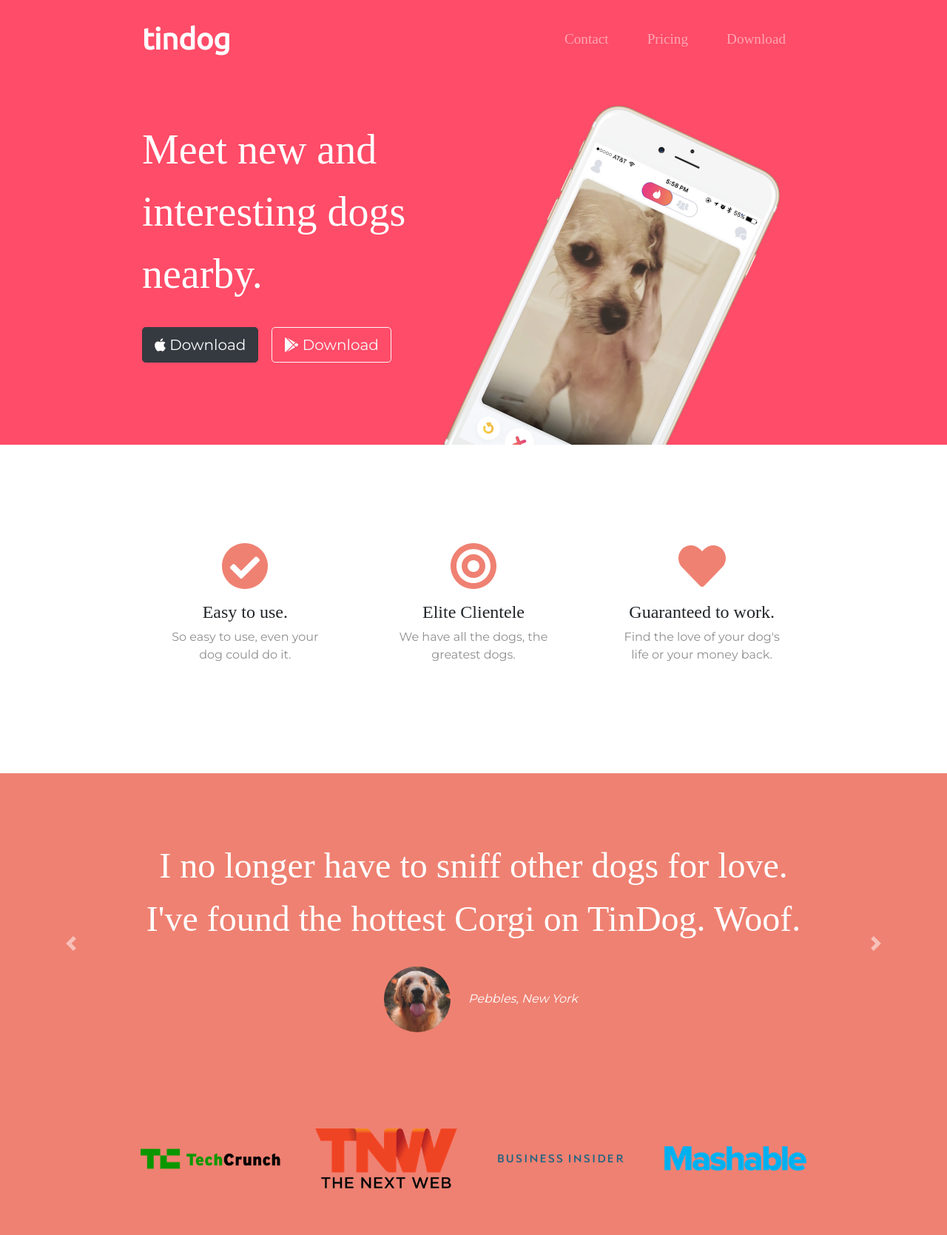
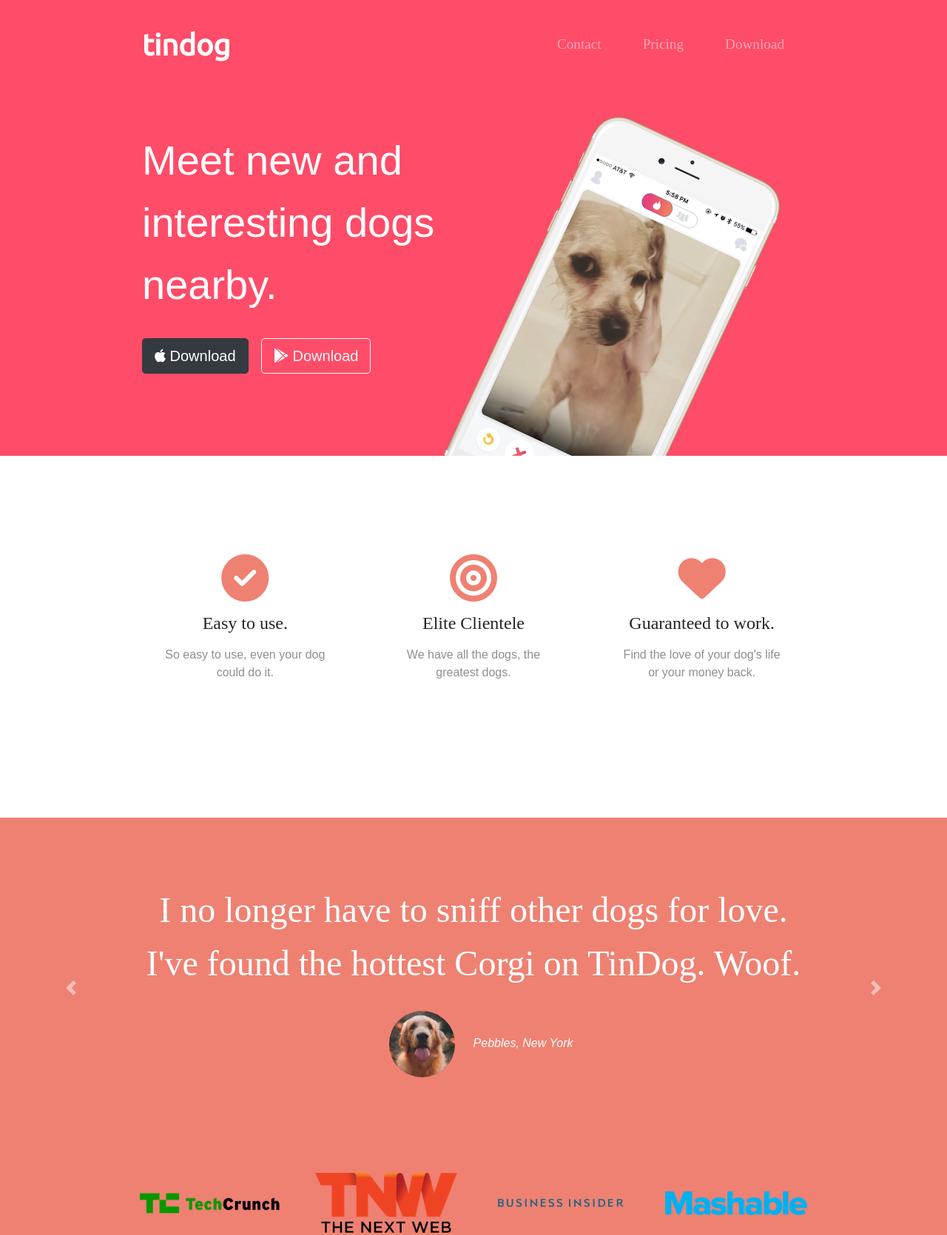
Before and after one commit to groodking/tindog, a plain HTML site: page index.html in a window 1280 px wide. Shown: the part 20-1689 px from the top of the page at 74% size. Drawn offline with nearby package versions, Linux system fonts and the light colour scheme.

Commit message:
Add files via upload

```diff
--- a/css/styles.css
+++ b/css/styles.css
@@ -1,179 +1,187 @@
-
-body {
-  font-family: "Montserrat";
+ body{
+  font-family: 'Montserrat-black', sans-serif;
   text-align: center;
 }
-
-h1, h2, h3, h4, h5, h6 {
-  font-family: "Montserrat-Bold";
+h2, h3
+{
+    font-family: "Montserrat-bold";
 }
-
-p {
-  color: #8f8f8f;
-}
-
-/* Headings */
-
-.big-heading {
-  font-family: "Montserrat-Black";
+h1
+{
   font-size: 3.5rem;
   line-height: 1.5;
 }
+li
+{
+   margin: 20px;   /*or nav-item [padding: 0 18px;] */
+}
+/* title */
+#title
+{
+  background-color:#ff4c68;
+  color:white;
+  text-align: left;
+}
+.container-fluid
+{
+  padding: 3% 15% 7%;
+}
+.Download-button
+{
+  margin: 5% 3% 5% 0;
+}
+.extra /*Title image*/
+{
+  transform: rotate(25deg);
+  width:60%;
+  position: absolute;
+  left: 10%;
+}
+/* navigation Bar */
 
-.section-heading {
+.navbar{
+  padding:0 0 4.5rem;  /* to align the navigation bar with text by removing the bu default padding form left and right*/
+}
+.navbar-brand
+{
+  font-size:2.5rem;
+  font-family: "ubuntu";
+  font-weight: bold;
+}
+.nav-link
+{
+  font-size: 1.2rem;
+  font-family: "Montserrat-light";
+}
+/* feature section */
+#features
+{
+  background-color: white;
+  position: relative;
+}
+.icon
+{
+  color: #ef8172;
+  font-size: 4em;
+  margin-top:95px;
+  padding-bottom: 15px;
+}
+.icon:hover
+{
+  color: #ff4c68;
+}
+.text
+{
+  color:#8f8f8f;
+  padding:8px 10% 10%;
+}
+.feature-text
+{
+  font-size: 1.5rem;
+}
+.feature
+{
+  margin-bottom:50px;
+}
+
+/* testimonial section */
+#testimonials
+{
+  clear:left;
+  color: white;
+}
+.testimonial-image
+{
+  border-radius: 100%;
+  width: 10%;
+  margin: 20px;
+}
+.testimonial-text
+{
   font-size: 3rem;
   line-height: 1.5;
 }
-
-/* Containers */
-
-.container-fluid{
+/* press section */
+#press
+{
+  background-color: #ef8172;
+  padding-bottom: 3%;
+}
+.prespics
+{
+  width: 15%;
+  margin: 20px 20px 50px ;
+}
+.carousel-item
+{
   padding: 7% 15%;
 }
 
-/* Sections */
-
-.colored-section {
-  background-color: #ff4c68;
-  color: #fff;
+.pric{
+  color:#8f8f8f;
+  font-family:"Montserrat";
 }
 
-.white-section {
-  background-color: #fff;
+/* pricing section */
+
+#pricing
+{
+  padding: 100px;
+
+}
+.pricing-column
+{
+  padding: 3% 2%;
 }
 
-/* Navigation Bar */
-
-.navbar {
-  padding: 0 0 4.5rem;
+.cardtext
+{
+  font-size: 3rem;
+  line-height: 1.5;
 }
-
-.navbar-brand {
-  font-family: "Ubuntu";
-  font-size: 2.5rem;
-  font-weight: bold;
-}
-
-.nav-item {
-  padding: 0 18px;
-}
-
-.nav-link {
-  font-size: 1.2rem;
-  font-family: "Montserrat-Light";
-}
-
-/* Buttons */
-
-.download-button {
-  margin: 5% 3% 5% 0;
-}
-
-/* Title Section */
-
-#title {
-  background-color: #ff4c68;
-  color: #fff;
-  text-align: left;
-}
-
-#title .container-fluid {
-  padding: 3% 15% 7%;
-}
-
-/* Title Image */
-
-.title-image {
-  width: 60%;
-  transform: rotate(25deg);
-  position: absolute;
-  right: 30%;
-}
-
-/* Features Section */
-
-#features {
-  position: relative;
-}
-
-.feature-title {
+.pricetext
+{
   font-size: 1.5rem;
 }
 
-.feature-box {
-  padding: 4.5%;
+
+/* footer */
+#footer
+{
+  background-color: white;
+  position: relative;
+  bottom: 100px;
 }
-
-.icon {
-  color: #ef8172;
-  margin-bottom: 1rem;
+.cta{
+  background-color: #ff4c68;
+  padding: 7% 15%;
+  margin-bottom: 190px;
 }
-
-.icon:hover {
-  color: #ff4c68;
-}
-
-/* Testimonial Section */
-
-#testimonials {
-  background-color: #ef8172;
-}
-
-.testimonial-text {
-  font-size: 3rem;
+.footer
+{
+  color: white;
+  font-family: "Montserrat-black";
+  font-size: 3.5rem;
   line-height: 1.5;
 }
-
-.testimonial-image {
-  width: 10%;
-  border-radius: 100%;
-  margin: 20px;
+.we
+{
+  font-family: "Montserrat";
 }
-
-
-#press {
-  background-color: #ef8172;
-  padding-bottom: 3%;
+.awsome
+{
+  padding: 40px 10px 15px 10px;
 }
-
-.press-logo {
-  width: 15%;
-  margin: 20px 20px 50px;
-}
-
-/* Pricing Section */
-
-#pricing {
-  padding: 100px;
-}
-
-.price-text {
-  font-size: 3rem;
-  line-height: 1.5;
-}
-
-.pricing-column {
-  padding: 3% 2%;
-}
-
-/* CTA Section */
-
-
-/* Footer Section */
-
-
-.social-icon {
-  margin: 20px 10px;
-}
-
-@media (max-width: 1028px) {
-
-  #title {
+/* media */
+@media (max-width:1053px)
+{
+  .extra
+  {
+    position:static;
+    transform: rotate(0);
+  }
+  #title
+  {
     text-align: center;
   }
-
-  .title-image {
-    position: static;
-    transform: rotate(0);
-  }
 }
--- a/index.html
+++ b/index.html
@@ -5,39 +5,35 @@
   <meta charset="utf-8">
   <title>TinDog</title>
 
-  <!-- Google Fonts -->
-  <link href="https://fonts.googleapis.com/css?family=Montserrat|Ubuntu" rel="stylesheet">
+  <!-- Google fonts -->
+  <link href="https://fonts.googleapis.com/css?family=Montserrat|Ubuntu&display=swap" rel="stylesheet">
+  <link rel="icon" href="images/icons8-dog-80.png">
 
-  <!-- CSS Stylesheets -->
-  <link rel="stylesheet" href="https://maxcdn.bootstrapcdn.com/bootstrap/4.0.0/css/bootstrap.min.css" integrity="sha384-Gn5384xqQ1aoWXA+058RXPxPg6fy4IWvTNh0E263XmFcJlSAwiGgFAW/dAiS6JXm" crossorigin="anonymous">
+  <!-- CSS style sheets -->
+  <link rel="stylesheet" href="https://stackpath.bootstrapcdn.com/bootstrap/4.4.1/css/bootstrap.min.css" integrity="sha384-Vkoo8x4CGsO3+Hhxv8T/Q5PaXtkKtu6ug5TOeNV6gBiFeWPGFN9MuhOf23Q9Ifjh" crossorigin="anonymous">
   <link rel="stylesheet" href="css/styles.css">
 
-  <!-- Font Awesome -->
-  <script defer src="https://use.fontawesome.com/releases/v5.0.7/js/all.js"></script>
+  <!-- Font awsome icons -->
+  <script src="https://kit.fontawesome.com/004f74170b.js" crossorigin="anonymous"></script>
 
-  <!-- Bootstrap Scripts -->
-  <script src="https://code.jquery.com/jquery-3.2.1.slim.min.js" integrity="sha384-KJ3o2DKtIkvYIK3UENzmM7KCkRr/rE9/Qpg6aAZGJwFDMVNA/GpGFF93hXpG5KkN" crossorigin="anonymous"></script>
-  <script src="https://cdnjs.cloudflare.com/ajax/libs/popper.js/1.12.9/umd/popper.min.js" integrity="sha384-ApNbgh9B+Y1QKtv3Rn7W3mgPxhU9K/ScQsAP7hUibX39j7fakFPskvXusvfa0b4Q" crossorigin="anonymous"></script>
-  <script src="https://maxcdn.bootstrapcdn.com/bootstrap/4.0.0/js/bootstrap.min.js" integrity="sha384-JZR6Spejh4U02d8jOt6vLEHfe/JQGiRRSQQxSfFWpi1MquVdAyjUar5+76PVCmYl" crossorigin="anonymous"></script>
+  <!-- Bootstrap scripts -->
+  <script src="https://code.jquery.com/jquery-3.4.1.slim.min.js" integrity="sha384-J6qa4849blE2+poT4WnyKhv5vZF5SrPo0iEjwBvKU7imGFAV0wwj1yYfoRSJoZ+n" crossorigin="anonymous"></script>
+  <script src="https://cdn.jsdelivr.net/npm/popper.js@1.16.0/dist/umd/popper.min.js" integrity="sha384-Q6E9RHvbIyZFJoft+2mJbHaEWldlvI9IOYy5n3zV9zzTtmI3UksdQRVvoxMfooAo" crossorigin="anonymous"></script>
+  <script src="https://stackpath.bootstrapcdn.com/bootstrap/4.4.1/js/bootstrap.min.js" integrity="sha384-wfSDF2E50Y2D1uUdj0O3uMBJnjuUD4Ih7YwaYd1iqfktj0Uod8GCExl3Og8ifwB6" crossorigin="anonymous"></script>
+
 </head>
 
 <body>
 
-  <section class="colored-section" id="title">
-
+  <section id="title">
     <div class="container-fluid">
-
       <!-- Nav Bar -->
-
       <nav class="navbar navbar-expand-lg navbar-dark">
-
-        <a class="navbar-brand" href="">tindog</a>
-
-        <button class="navbar-toggler" type="button" data-toggle="collapse" data-target="#navbarTogglerDemo02">
-            <span class="navbar-toggler-icon"></span>
+        <a class="navbar-brand" href="#">tindog</a>
+        <button class="navbar-toggler" type="button" data-toggle="collapse" data-target="#navbarNav" aria-controls="navbarNav" aria-expanded="false" aria-label="Toggle navigation">
+          <span class="navbar-toggler-icon"></span>
         </button>
-
-        <div class="collapse navbar-collapse" id="navbarTogglerDemo02">
+        <div class="collapse navbar-collapse" id="navbarNav">
 
           <ul class="navbar-nav ml-auto">
             <li class="nav-item">
@@ -50,27 +46,25 @@
               <a class="nav-link" href="#cta">Download</a>
             </li>
           </ul>
-
         </div>
       </nav>
 
 
+
       <!-- Title -->
 
+
       <div class="row">
-
-        <div class="col-lg-6">
-          <h1 class="big-heading">Meet new and interesting dogs nearby.</h1>
-          <button type="button" class="btn btn-dark btn-lg download-button"><i class="fab fa-apple"></i> Download</button>
-          <button type="button" class="btn btn-outline-light btn-lg download-button"><i class="fab fa-google-play"></i> Download</button>
+        <div class="col-lg-6 col-md-12 col-sm-12">
+          <!-- no need to mention code for full size i.e 12/12 is 1 so only col-lg-6 will do the trick-->
+          <h1>Meet new and interesting dogs nearby.</h1>
+          <button type="button" class="btn btn-dark btn-lg Download-button"><i class="fab fa-apple"></i> Download</button>
+          <button type="button" class="btn btn-outline-light btn-lg Download-button"><i class="fab fa-google-play"></i> Download</button>
         </div>
-
-        <div class="col-lg-6">
-          <img class="title-image" src="images/iphone6.png" alt="iphone-mockup">
+        <div class="col-lg-6 col-md-12 col-sm-12 div2">
+          <img class="extra" src="images/iphone6.png" alt="iphone-mockup">
         </div>
-
       </div>
-
     </div>
 
   </section>
@@ -78,58 +72,54 @@
 
   <!-- Features -->
 
-  <section class="white-section" id="features">
+  <section id="features">
 
-    <div class="container-fluid">
-
+    <div class="container-fluid feature" align="center">
       <div class="row">
-        <div class="feature-box col-lg-4">
-          <i class="icon fas fa-check-circle fa-4x"></i>
-          <h3 class="feature-title">Easy to use.</h3>
-          <p>So easy to use, even your dog could do it.</p>
+        <div class="col-lg-4 featurebox">
+          <i class="fas fa-check-circle icon"></i>
+          <h3 class="feature-text">Easy to use.</h3>
+          <p class="text">So easy to use, even your dog could do it.</p>
         </div>
-
-        <div class="feature-box col-lg-4">
-          <i class="icon fas fa-bullseye fa-4x"></i>
-          <h3 class="feature-title">Elite Clientele</h3>
-          <p>We have all the dogs, the greatest dogs.</p>
+        <div class="col-lg-4">
+          <i class="fas fa-bullseye icon"></i>
+          <h3 class="feature-text">Elite Clientele</h3>
+          <p class="text">We have all the dogs, the greatest dogs.</p>
         </div>
-
-        <div class="feature-box col-lg-4">
-          <i class="icon fas fa-heart fa-4x"></i>
-          <h3 class="feature-title">Guaranteed to work.</h3>
-          <p>Find the love of your dog's life or your money back.</p>
+        <div class="col-lg-4">
+          <i class="fas fa-heart icon"></i>
+          <h3 class="feature-text">Guaranteed to work.</h3>
+          <p class="text">Find the love of your dog's life or your money back.</p>
         </div>
       </div>
-
-
+    </div>
     </div>
   </section>
 
 
   <!-- Testimonials -->
 
-  <section class="colored-section" id="testimonials">
+  <section id="testimonials">
 
-    <div id="testimonial-carousel" class="carousel slide" data-ride="false">
+    <div id="Testimonials" class="carousel slide" data-ride="false" data-keyboard="true">
       <div class="carousel-inner">
-        <div class="carousel-item active container-fluid">
+        <div class="carousel-item active" style="background-color:#ef8172;">
           <h2 class="testimonial-text">I no longer have to sniff other dogs for love. I've found the hottest Corgi on TinDog. Woof.</h2>
           <img class="testimonial-image" src="images/dog-img.jpg" alt="dog-profile">
-          <em>Pebbles, New York</em>
+          <em class="em">Pebbles, New York</em>
         </div>
-        <div class="carousel-item container-fluid">
+        <div class="carousel-item">
           <h2 class="testimonial-text">My dog used to be so lonely, but with TinDog's help, they've found the love of their life. I think.</h2>
           <img class="testimonial-image" src="images/lady-img.jpg" alt="lady-profile">
           <em>Beverly, Illinois</em>
         </div>
+        <a class="carousel-control-prev" href="#Testimonials" role="button" data-slide="prev">
+          <span class="carousel-control-prev-icon"></span>
+        </a>
+        <a class="carousel-control-next" href="#Testimonials" role="button" data-slide="next">
+          <span class="carousel-control-next-icon"></span>
+        </a>
       </div>
-      <a class="carousel-control-prev" href="#testimonial-carousel" role="button" data-slide="prev">
-    <span class="carousel-control-prev-icon"></span>
-      </a>
-      <a class="carousel-control-next" href="#testimonial-carousel" role="button" data-slide="next">
-    <span class="carousel-control-next-icon"></span>
-      </a>
     </div>
 
   </section>
@@ -137,101 +127,88 @@
 
   <!-- Press -->
 
-  <section class="colored-section" id="press">
-    <img class="press-logo" src="images/techcrunch.png" alt="tc-logo">
-    <img class="press-logo" src="images/tnw.png" alt="tnw-logo">
-    <img class="press-logo" src="images/bizinsider.png" alt="biz-insider-logo">
-    <img class="press-logo" src="images/mashable.png" alt="mashable-logo">
+  <section id="press">
+    <img class="prespics" src="images/techcrunch.png" alt="tc-logo">
+    <img class="prespics" src="images/tnw.png" alt="tnw-logo">
+    <img class="prespics" src="images/bizinsider.png" alt="biz-insider-logo">
+    <img class="prespics" src="images/mashable.png" alt="mashable-logo">
 
   </section>
 
 
   <!-- Pricing -->
 
-  <section class="white-section" id="pricing">
-
-    <h2 class="section-heading">A Plan for Every Dog's Needs</h2>
-    <p>Simple and affordable price plans for your and your dog.</p>
+  <section id="pricing">
+    <h2 class="cardtext">A Plan for Every Dog's Needs</h2>
+    <p class="pric foot">Simple and affordable price plans for your and your dog.</p>
 
     <div class="row">
-
       <div class="pricing-column col-lg-4 col-md-6">
         <div class="card">
           <div class="card-header">
-            <h3>Chihuahua</h3>
+            <h3 class="pricetext">Chihuahua</h3>
           </div>
           <div class="card-body">
-            <h2 class="price-text">Free</h2>
+            <h2 class="cardtext">Free</h2>
             <p>5 Matches Per Day</p>
             <p>10 Messages Per Day</p>
             <p>Unlimited App Usage</p>
-            <button class="btn btn-lg btn-block btn-outline-dark" type="button">Sign Up</button>
+            <button type="button" class="btn btn-lg btn-block btn-outline-dark">Sign Up</button>
           </div>
         </div>
       </div>
-
       <div class="pricing-column col-lg-4 col-md-6">
         <div class="card">
           <div class="card-header">
-            <h3>Labrador</h3>
+            <h3 class="pricetext">Labrador</h3>
           </div>
           <div class="card-body">
-            <h2 class="price-text">$49 / mo</h2>
+            <h2 class="cardtext">$49 / mo</h2>
             <p>Unlimited Matches</p>
             <p>Unlimited Messages</p>
             <p>Unlimited App Usage</p>
-            <button class="btn btn-lg btn-block btn-dark" type="button">Sign Up</button>
+            <button type="button" class="btn  btn-block btn-lg btn-dark">Sign Up</button>
           </div>
         </div>
       </div>
-
-      <div class="pricing-column col-lg-4">
+      <div class="pricing-column col-lg-4 col-md-12">
         <div class="card">
           <div class="card-header">
-            <h3>Mastiff</h3>
+            <h3 class="pricetext">Mastiff</h3>
           </div>
           <div class="card-body">
-            <h2 class="price-text">$99 / mo</h2>
+            <h2 class="cardtext">$99 / mo</h2>
             <p>Pirority Listing</p>
             <p>Unlimited Matches</p>
             <p>Unlimited Messages</p>
             <p>Unlimited App Usage</p>
-            <button class="btn btn-lg btn-block btn-dark" type="button">Sign Up</button>
-
+            <button type="button" class="btn btn-block btn-lg btn-dark">Sign Up</button>
           </div>
         </div>
       </div>
-
-
-
     </div>
 
   </section>
 
-
   <!-- Call to Action -->
 
-  <section class="colored-section" id="cta">
-
-    <div class="container-fluid">
-
-      <h3 class="big-heading">Find the True Love of Your Dog's Life Today.</h3>
-      <button class="download-button btn btn-lg btn-dark" type="button"><i class="fab fa-apple"></i> Download</button>
-      <button class="download-button btn btn-lg brn-light" type="button"><i class="fab fa-google-play"></i> Download</button>
+  <section id="cta">
+    <div class="container-fluid cta">
+      <h3 class="footer">Find the True Love of Your Dog's Life Today.</h3>
+      <button type="button" class="btn btn-dark btn-lg Download-button we"><i class="fab fa-apple"></i> Download</button>
+      <button type="button" class="btn btn-light btn-lg Download-button we"><i class="fab fa-google-play"></i> Download</button>
     </div>
   </section>
 
 
   <!-- Footer -->
 
-  <footer class="white-section" id="footer">
-    <div class="container-fluid">
-      <i class="social-icon fab fa-facebook-f"></i>
-      <i class="social-icon fab fa-twitter"></i>
-      <i class="social-icon fab fa-instagram"></i>
-      <i class="social-icon fas fa-envelope"></i>
-      <p>© Copyright 2018 TinDog</p>
-    </div>
+  <footer id="footer">
+    <i class="fab fa-facebook-f awsome"></i>
+    <i class="fab fa-twitter awsome"></i>
+    <i class="fab fa-instagram awsome"></i>
+    <i class="fas fa-envelope awsome"></i>
+    <p class="pric">© Copyright 2020 TinDog</p>
   </footer>
 
 
```
